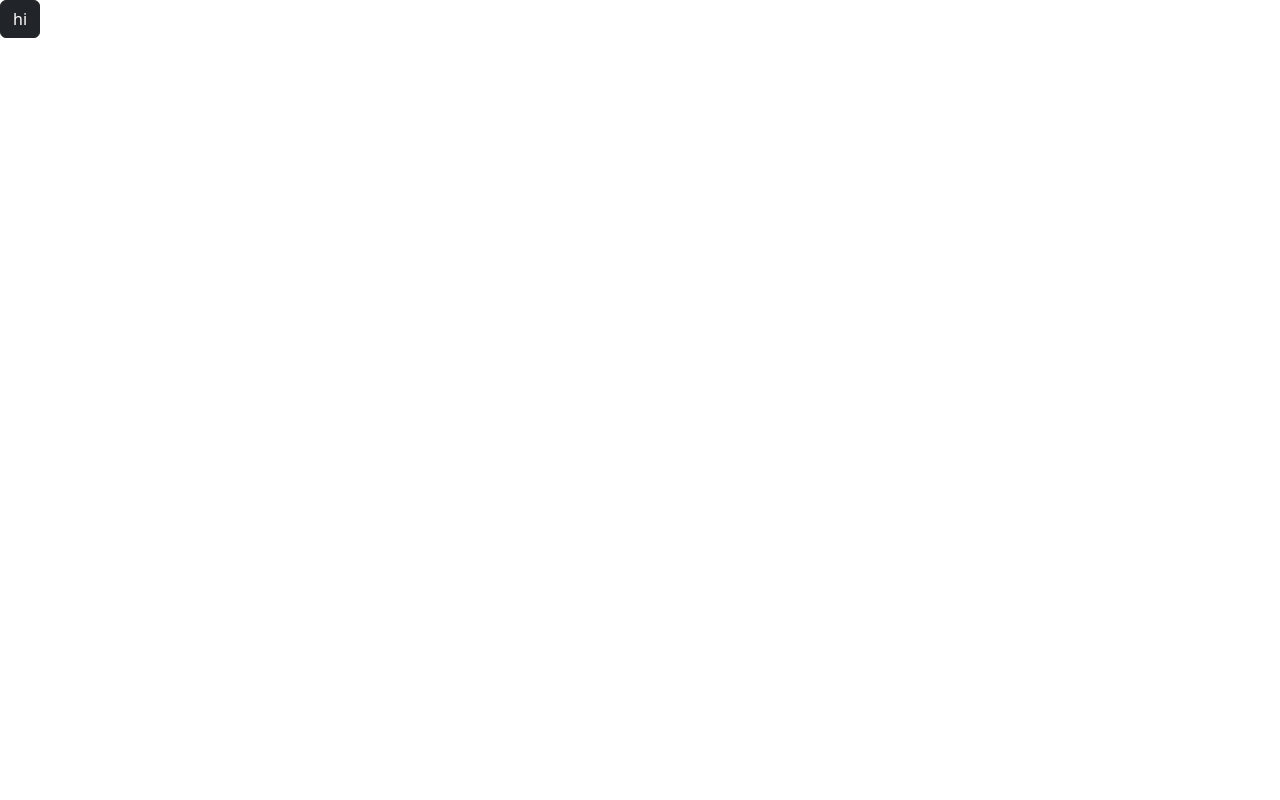
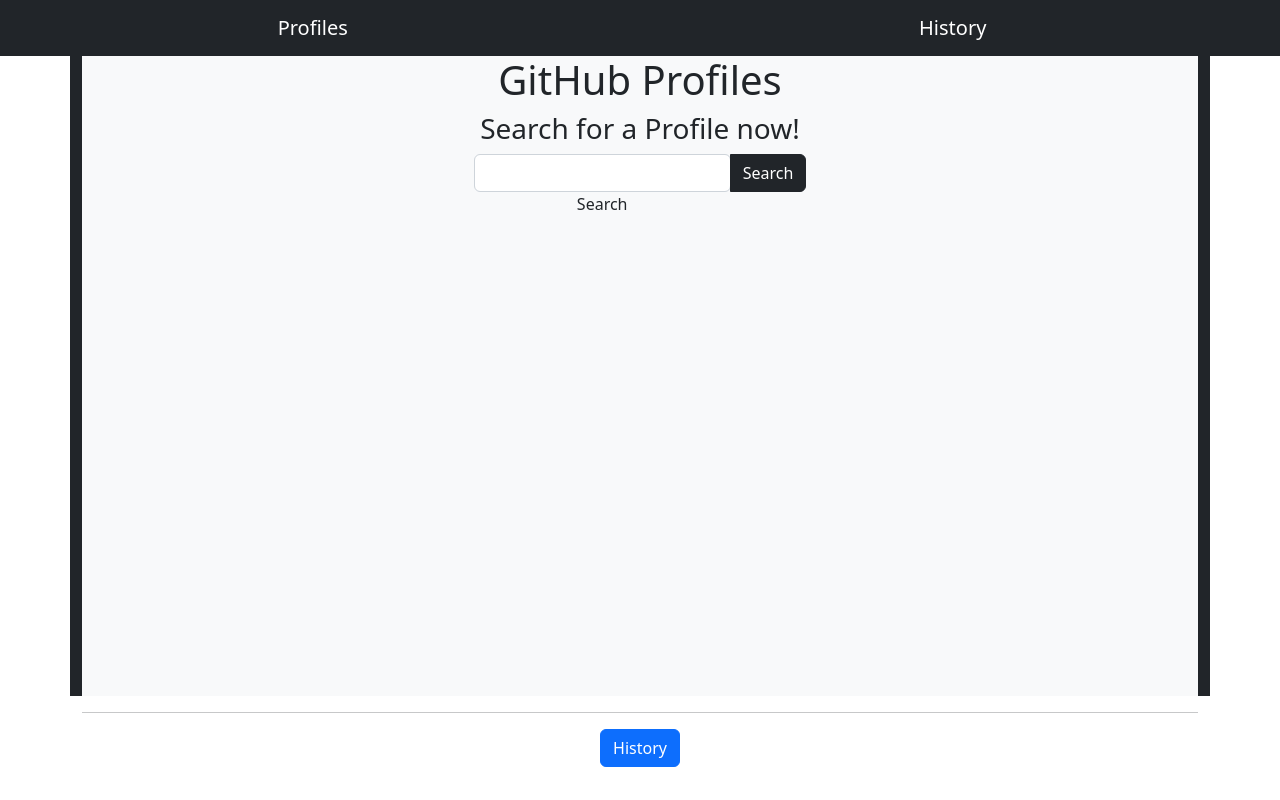
Before and after one commit to Mostaxd/Github-Profiles-Angular, an Angular app: page / in a window 1280 px wide. Built offline with nearby package versions, Linux system fonts and the light colour scheme.

Commit message:
Project initialized incl, Components and Routing

```diff
--- a/angular.json
+++ b/angular.json
@@ -28,6 +28,7 @@
             ],
             "styles": [
               "node_modules/bootstrap/dist/css/bootstrap.min.css",
+              "node_modules/font-awesome/css/font-awesome.css",
               "src/styles.css"
             ],
             "scripts": []
--- a/package.json
+++ b/package.json
@@ -19,6 +19,7 @@
     "@angular/platform-browser-dynamic": "~13.1.0",
     "@angular/router": "~13.1.0",
     "bootstrap": "^5.2.3",
+    "font-awesome": "^4.7.0",
     "rxjs": "~7.4.0",
     "tslib": "^2.3.0",
     "zone.js": "~0.11.4"
--- a/src/app/app-routing.module.ts
+++ b/src/app/app-routing.module.ts
@@ -1,7 +1,14 @@
 import { NgModule } from '@angular/core';
 import { RouterModule, Routes } from '@angular/router';
+import { ProfilesComponent } from './profiles/profiles.component';
+import { HistoryComponent } from './history/history.component';
 
-const routes: Routes = [];
+const routes: Routes = [
+  {path: '', component: ProfilesComponent},
+  {path: 'profiles', component: ProfilesComponent},
+  {path: 'history', component: HistoryComponent},
+  {path: '***', component: ProfilesComponent}
+];
 
 @NgModule({
   imports: [RouterModule.forRoot(routes)],
--- a/src/app/app.component.css
+++ b/src/app/app.component.css
@@ -0,0 +1,3 @@
+.container {
+  height: 80vh;
+}
--- a/src/app/app.component.html
+++ b/src/app/app.component.html
@@ -1,4 +1,18 @@
+
+<div class="pos-f-t">
+  <div class="collapse" id="navbarToggleExternalContent">
+    <div class="bg-dark p-4">
+      <h4 class="text-white">Collapsed content</h4>
+      <span class="text-muted">Toggleable via the navbar brand.</span>
+    </div>
+  </div>
+  <nav class="navbar navbar-dark bg-dark text-center align-middle justify-content-around">
+    <a class="navbar-brand" routerLink="/profiles">Profiles</a>
+    <a class="navbar-brand" routerLink="/history">History</a>
+  </nav>
+</div>
 
 
-
-<button class="btn btn-dark">hi</button>
+<div class="container text-center align-middle justify-content-center bg-dark">
+  <router-outlet></router-outlet>
+</div>
--- a/src/app/history/history.component.css
+++ b/src/app/history/history.component.css
@@ -0,0 +1,3 @@
+.profiles{
+  height: 100%;
+}
--- a/src/app/history/history.component.html
+++ b/src/app/history/history.component.html
@@ -1 +1,11 @@
-<p>history works!</p>
+
+  <div class="profiles text-center align-items-center bg-light d-flex align-content-center flex-column" >
+    <h1 class="">Github Profiles</h1>
+    <h3>Search History</h3>
+
+
+
+
+  </div>
+  <hr>
+  <button routerLink="/history" class="btn btn-primary text-center mh-5 ">History</button>
--- a/src/app/profiles/profiles.component.css
+++ b/src/app/profiles/profiles.component.css
@@ -0,0 +1,7 @@
+.profiles{
+  height: 100%;
+}
+
+.search{
+  height: 38px;
+}
--- a/src/app/profiles/profiles.component.html
+++ b/src/app/profiles/profiles.component.html
@@ -1 +1,23 @@
-<p>profiles works!</p>
+
+  <div class="profiles text-center align-items-center bg-light d-flex align-content-center flex-column" >
+    <h1 class="">GitHub Profiles</h1>
+    <h3>Search for a Profile now!</h3>
+
+    <!-- Search Profiles Start -->
+    <div class="search">
+      <div class="input-group">
+        <div class="form-outline">
+          <input id="search-focus" type="search" id="form1" class="form-control" />
+          <label class="form-label" for="form1">Search</label>
+        </div>
+        <button type="button" class="search btn btn-dark" height="2px">
+          Search
+        </button>
+      </div>
+    <!-- Search Profiles End -->
+    </div>
+
+
+  </div>
+  <hr>
+  <button routerLink="/history" class="btn btn-primary text-center mh-5 ">History</button>
```
Also changed, not shown: 1 other file (tests, documents, lock files or other folders).
